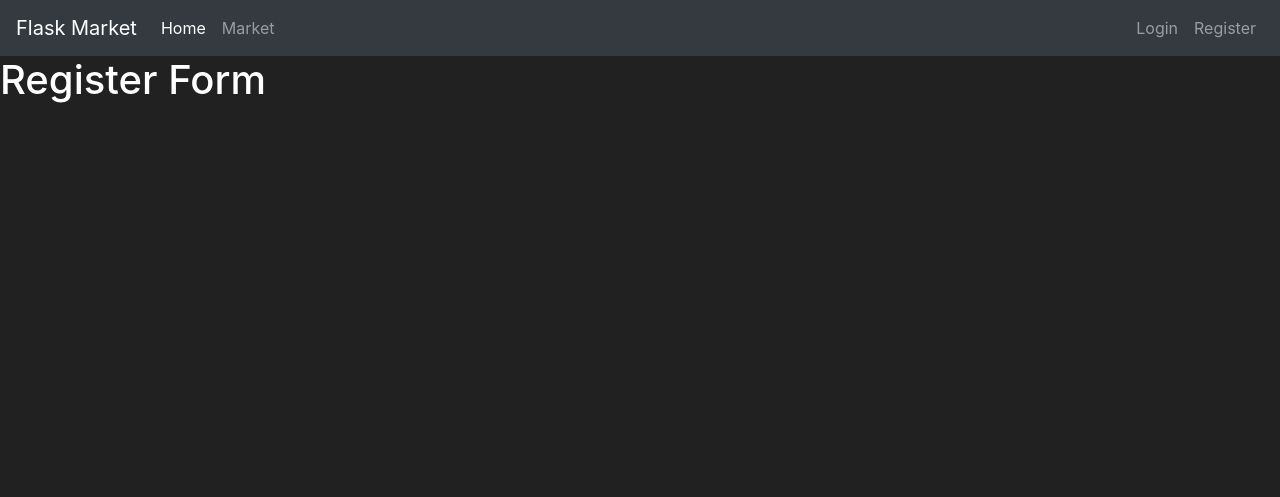
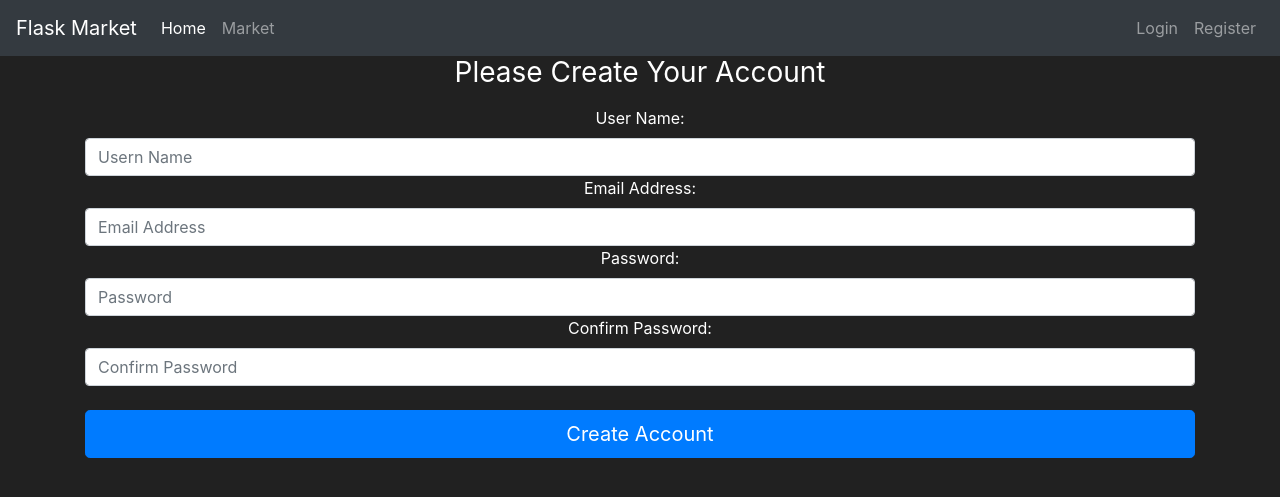
Before and after one commit to ratiuraul/api_practice, a Flask app: page /register in a window 1280 px wide. Shown: the top 497 px of the page. Run offline with Flask 3, Linux system fonts and the light colour scheme; some libraries are stand-ins or nearby versions.

Commit message:
customize and display registration form

```diff
--- a/flask_market_app/market/forms.py
+++ b/flask_market_app/market/forms.py
@@ -3,8 +3,8 @@ from wtforms import StringField, PasswordField, SubmitField
 
 
 class RegisterForm(FlaskForm):
-    username = StringField(label='username')
-    email_address = StringField(label='email')
-    passwrod1 = PasswordField(label='password1')
-    password2 = PasswordField(label='password2')
-    submit = SubmitField(label='submit')
+    username = StringField(label='User Name:')
+    email_address = StringField(label='Email Address:')
+    password1 = PasswordField(label='Password:')
+    password2 = PasswordField(label='Confirm Password:')
+    submit = SubmitField(label='Create Account')
--- a/flask_market_app/market/templates/base.html
+++ b/flask_market_app/market/templates/base.html
@@ -36,7 +36,7 @@
                     <a class="nav-link" href="#">Login</a>
                 </li>
                 <li class="nav-item">
-                    <a class="nav-link" href="#">Register</a>
+                    <a class="nav-link" href="{{ url_for('register_page') }}">Register</a>
                 </li>
             </ul>
         </div>
--- a/flask_market_app/market/templates/register.html
+++ b/flask_market_app/market/templates/register.html
@@ -2,7 +2,28 @@
 {% block title %}
 Register Page
 {% endblock %}
+{% block content %}
 
-{% block content %}
-<h1>Register Form</h1>
+<body class="text-center">
+    <div class="container">
+        <form method="POST" class="form-register" style="color:white">
+            <h1 class="h3 mb-3 font-weight-normal">
+                Please Create Your Account
+            </h1>
+            {{ form.username.label() }}
+            {{ form.username(class = "form-control", placeholder="Usern Name") }}
+
+            {{ form.email_address.label() }}
+            {{ form.email_address(class = "form-control", placeholder="Email Address") }}
+
+            {{ form.password1.label() }}
+            {{ form.password1(class = "form-control", placeholder="Password") }}
+
+            {{ form.password2.label() }}
+            {{ form.password2(class = "form-control", placeholder="Confirm Password") }}
+            <br>
+            {{ form.submit(class="btn btn-lg btn-block btn-primary") }}
+        </form>
+    </div>
+</body>
 {% endblock %}
```
